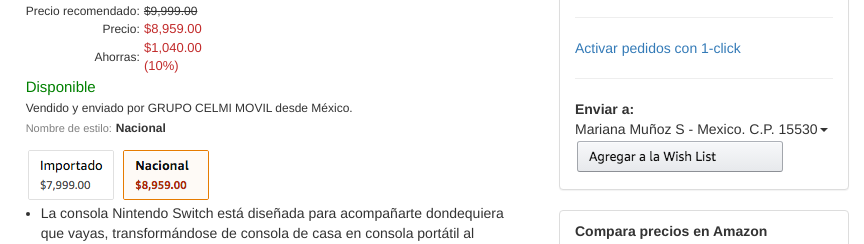
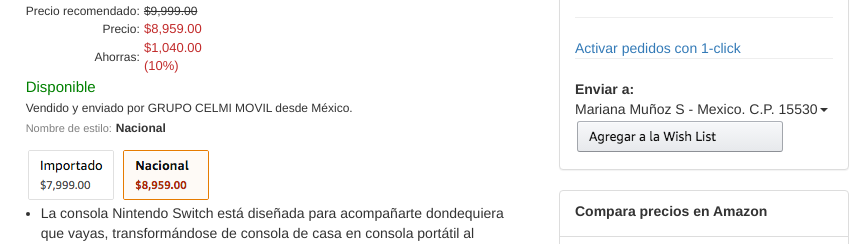
Before and after one commit to MonsePL/amazontaCoder, a plain HTML site: page items.html in a window 1280 px wide. Shown: the part 363-607 px from the top of the page, 416-1280 px from the left. Drawn offline with nearby package versions, Linux system fonts and the light colour scheme; files whose address does not match are found by name.

Commit message:
Sección Items.html primera parte completa

```diff
--- a/items.html
+++ b/items.html
@@ -241,7 +241,7 @@
               </a>
               <hr>
               <a href="#">Activar pedidos con 1-click</a><br>
-              <hr>
+              <hr class="top-none">
               <span><strong>Enviar a:</strong></span><br>
               <span>Mariana Muñoz S - Mexico. C.P. 15530<span class="caret"></span></span>
               <a href="#">
```
